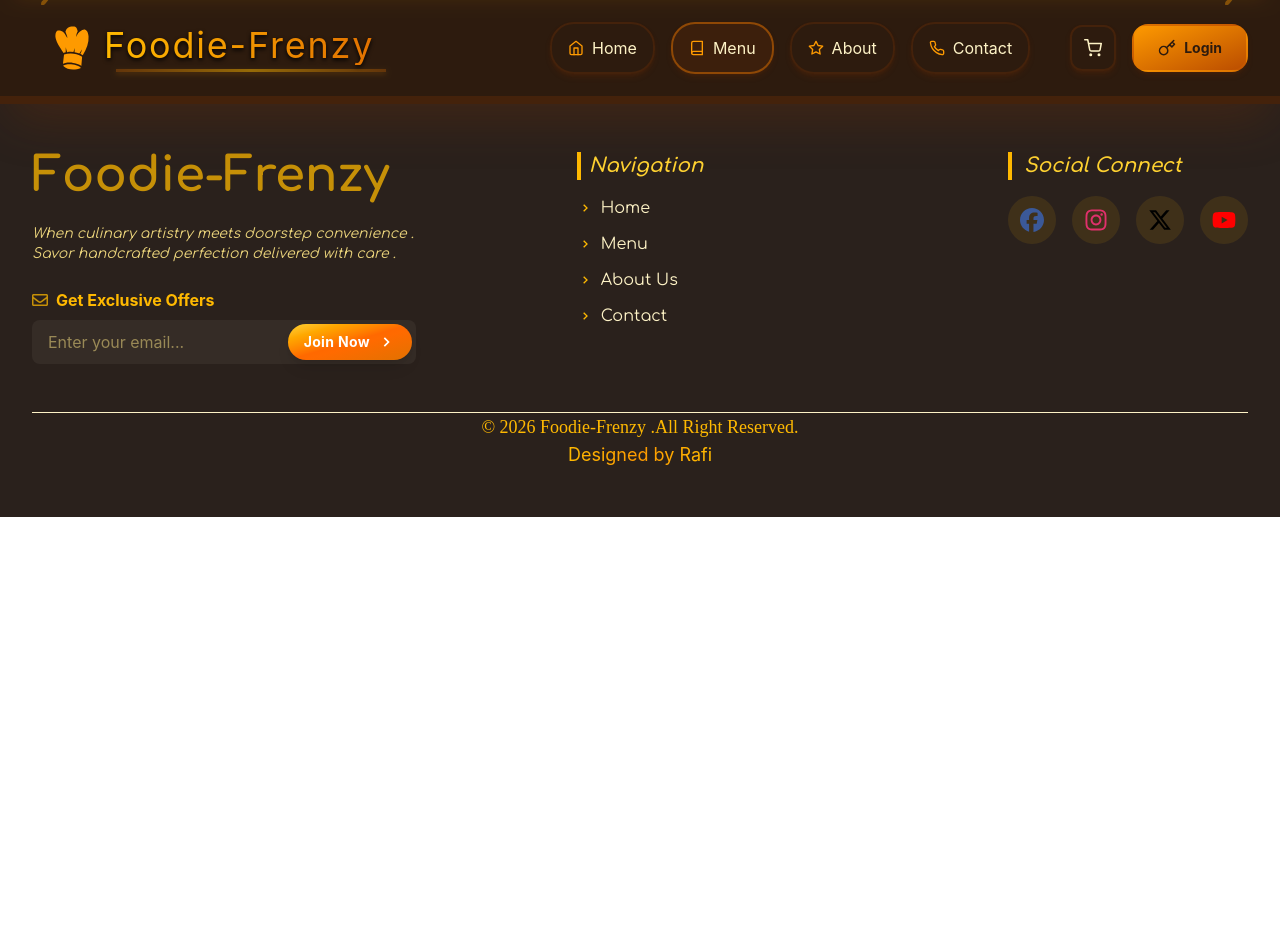
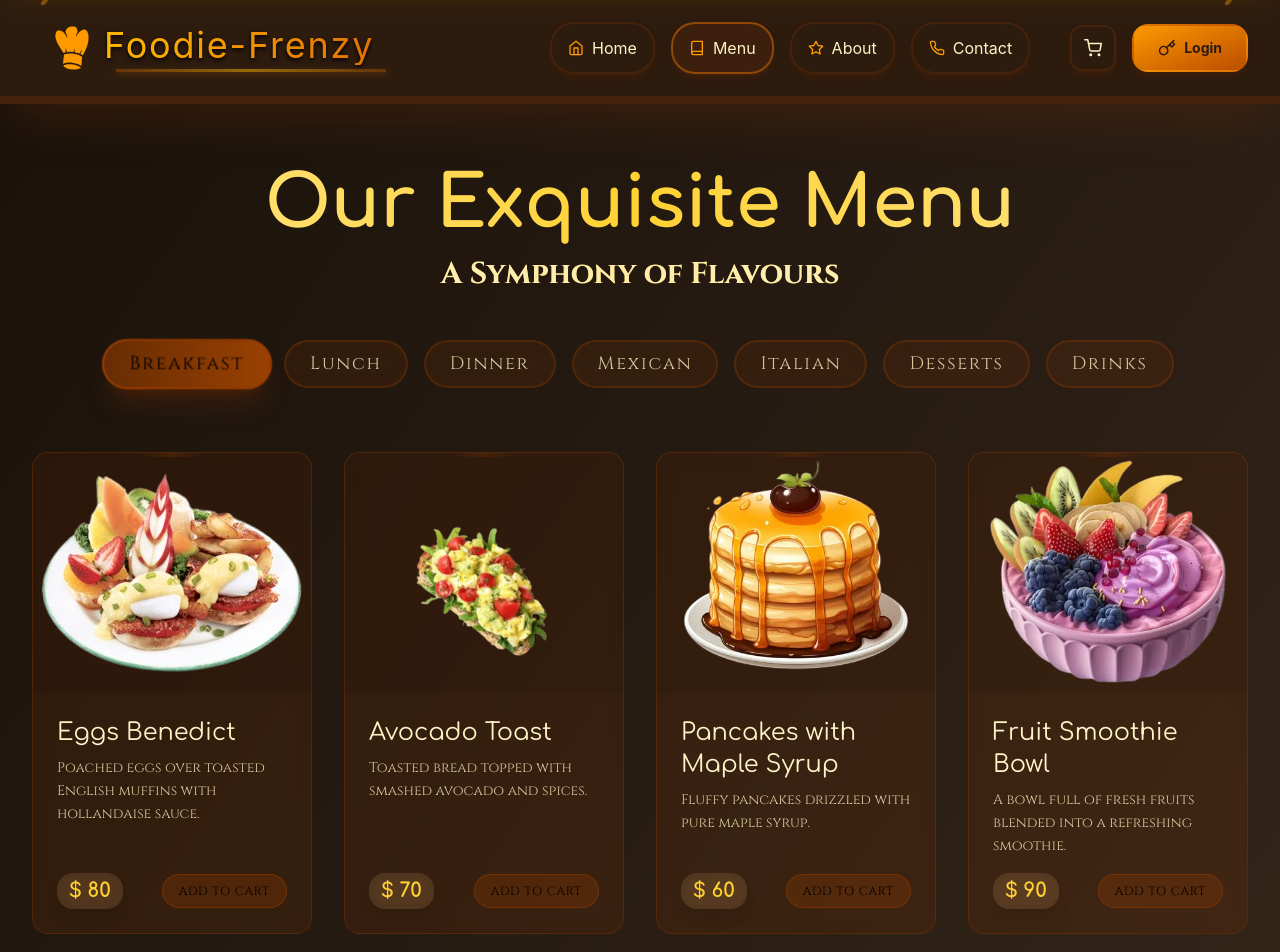
Before and after one commit to muradhosenrafi/Food-web-site, a React (Vite) app: page /menu in a window 1280 px wide. Shown: the top 952 px of the page. Before the commit the page ends 800 px from the top, so only its background shows below. Built offline with nearby package versions, Linux system fonts and the light colour scheme; a web font is replaced by a local one.

Commit message:
about section add

```diff
--- /dev/null
+++ b/src/components/OurMenu.jsx
@@ -0,0 +1,99 @@
+import { useState } from "react";
+import { useCart } from "../components/CartContext";
+import { dummyMenuData } from './../assets/OmDD';
+import { FaMinus, FaPlus } from "react-icons/fa";
+
+import './OurHomeMenu.css'
+
+    const categories = [
+        "Breakfast",
+        "Lunch",
+        "Dinner",
+        "Mexican",
+        "Italian",
+        "Desserts",
+        "Drinks",
+      ];
+
+const OurMenu = () => {
+      const { cartItems, addToCart, removeFromCart } = useCart();
+      const [activeCartegory,setActiveCategory] = useState (categories[0]);
+      const displayItems = (dummyMenuData[activeCartegory] || []).slice(0,12);
+      const getQuantity = id => (cartItems.find(i=> i.id === id ) ?.quantity || 0)
+  return (
+    <div className="bg-gradient-to-br from-[#1a120b] via-[#2a1e14] to-[#2a1e14] to-[#3e2b1d] min-h-screen py-16 px-4 sm:px-6 lg:px-8">
+      <div className="max-w-7xl mx-auto">
+        <h1 className="text-4xl sm:text-5xl md:text-6xl font-bold text-center mb-12 bg-clip-text text-transparent bg-gradient-to-r  from-amber-200 via-amber-300 to-amber-200">
+          <span className="font-dancingscript block text-5xl  md:text-7xl sm:text-6xl mb-2">
+            Our Exquisite Menu
+          </span>
+          <span className="text-xl block sm:text-2xl md:text-3xl font-cinzel mt-4 text-amber-100/80">
+            A Symphony of Flavours
+          </span>
+        </h1>
+        <div className="flex flex-wrap justify-center gap-4 mb-16">
+          {categories.map((cat) => (
+            <button key={cat} onClick={() => setActiveCategory(cat)} className={`px-4 sm:px-6 py-2 rounded-full border-2 transition-all duration-300 transform font-cinzel text-sm sm:text-lg tracking-widest backdrop-blur-sm ${activeCartegory === cat ? 'bg-gradient-to-r from-amber-900/80 to-amber-700/80 border-amber-800 scale-105 shadow-xl shadow-amber-900/30'
+            : 'bg-amber-900/20 border-amber-800/30 text-amber-100/80 hover:bg-amber-800/40 hover:scale-95'}`}>
+               {cat}
+            </button>
+          ))}
+        </div>
+        <div className="grid grid-cols-1 gap-8 sm:grid-cols-2 md:grid-cols-3 lg:grid-cols-3 xl:grid-cols-4">
+            {displayItems.map((item,i) => {
+              const quantity = getQuantity(item.id);
+              return(
+                <div key={item.id} className="relative bg-amber-900/20 rounded-2xl overflow-hidden border border-amber-800/30 backdrop-blur-sm flex flex-col transition-all duration-500" style={{'--index': i}}>
+                   <div className="relative h-48 sm:h-56 md:h-60 flex items-center justify-center bg-black/10 ">
+                       <img src={item.image} alt={item.name}
+                       className="max-h-full max-w-full object-contain transition-all duration-700 "/>
+                   </div>
+                   <div className="p-4 sm:p-6 flex flex-col flex-grow">
+                     <div className="absolute top-0 left-1/2 -translate-x-1/2 w-16 h-1 bg-gradient-to-r from-transparent via-amber-800/50 to-transparent opacity-50 transition-all duration-300"/>
+                     <h3 className="text-xl sm:text-2xl mb-2 font-dancingscript text-amber-100  transition-colors">
+                    {item.name}
+                     </h3>
+                     <p className="text-amber-100/80 text-xs sm:text-sm mb-4 font-cinzel leading-relaxed">
+                       {item.description}
+                     </p>
+                     <div className="mt-auto flex items-center gap-4 justify-between">
+                        <div className="bg-amber-100/10 backdrop-blur-sm px-3 py-1 rounded-2xl shadow-lg">
+                          <span className="text-xl font-bold text-amber-300 font-dancingscript ">
+                           $ {item.price}
+                          </span>
+                        </div>
+                        <div className="flex items-center gap-2 ">
+                             {quantity > 0 ? (
+                              <>
+                              <button className="w-8 h-8 rounded-full bg-amber-900/40 flex items-center justify-center hover:bg-amber-800/50 transition-colors " onClick={()=> quantity > 1 ? addToCart(item,quantity -1 ): removeFromCart(item.id)}>
+                                <FaMinus className="text-amber-100"/>
+                              </button>
+                              <span className="w-8 text-center text-amber-100">
+                               {quantity}
+                              </span>
+                               <button className="w-8 h-8 rounded-full bg-amber-900/40 flex items-center justify-center hover:bg-amber-800/50 transition-colors " onClick={()=> addToCart(item,quantity +1)}>
+                               <FaPlus className="text-amber-100"/>
+                               </button>
+
+                              </>
+                             ) : (
+                              <button onClick={()=>addToCart(item,1)} className="bg-amber-900/40 px-4 py-1.5 rounded-full font-cinzel text-xs uppercase sm:text-sm tracking-wider transition-transform duration-500 hover:scale-110 hover:shadow-lg hover:shadow-amber-900/20 relative overflow-hidden border border-amber-800/50 ">
+                              <span className="relative z-10 text-xs text-black ">
+                                Add to Cart
+                              </span>
+                              </button>
+                             )}
+                        </div>
+                     </div>
+                   </div>
+                </div>
+              )
+            })}
+        </div>
+
+      </div>
+    </div>
+  );
+}
+
+export default OurMenu
--- a/src/pages/Menu.jsx
+++ b/src/pages/Menu.jsx
@@ -1,11 +1,13 @@
 import React from 'react'
 import NavBar from '../components/NavBar'
 import Footer from '../components/Footer'
+import OurMenu from '../components/OurMenu'
 
 const Menu = () => {
   return (
    <div>
      <NavBar/>
+     <OurMenu/>
      <Footer/>
    </div>
   )
```
